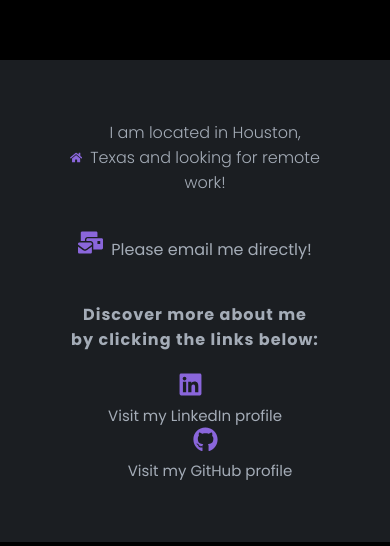
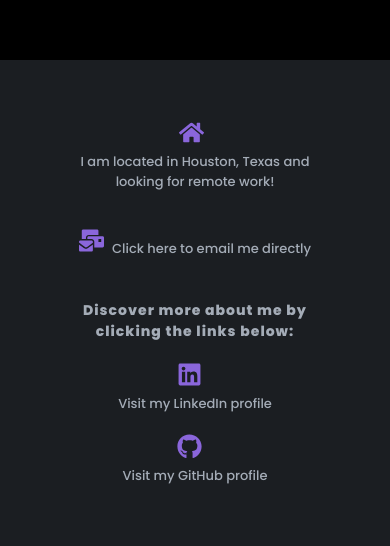
Before and after one commit to DronetDevDesign/dronetdevdesign-app, a React (Create React App) app: page / in a window 390 px wide. Shown: the part 1041-1587 px from the top of the page. Built offline with nearby package versions, Linux system fonts and the light colour scheme.

Commit message:
revised background image as well as footer links to reflect accurate web pages

```diff
--- a/src/components/Footer.js
+++ b/src/components/Footer.js
@@ -18,7 +18,7 @@ const Footer = () => {
           <div className='contact-section'>
             <div className='contact-me'>
               <div className='icons'>
-                <a href="mailto:ron@dronetdevdesign.com"><FaMailBulk size={25} style={{ color: '#8A66DB', marginRight: '8px' }} />Please email me directly!</a>
+                <a href="mailto:ron@dronetdevdesign.com"><FaMailBulk size={25} style={{ color: '#8A66DB', marginRight: '8px' }} />Click here to email me directly</a>
               </div>
             </div>
           </div>
--- a/src/components/FooterStyles.css
+++ b/src/components/FooterStyles.css
@@ -111,6 +111,39 @@
   font-size: 15px;
 }
 
-/* @media screen and (max-width: 769px) {
+@media screen and (max-width: 576px) {
+  .home-container {
+    display: inline-block;
+    margin-right: none;
+  }
 
-} */
+  .home-container p {
+  font-size: 13px;
+  font-weight: 500;
+  }
+
+  .icons a {
+    font-size: 13px;
+    font-weight: 500;
+  }
+
+  .social-media h4 {
+    font-size: 14px;
+    font-weight: 800;
+  }
+
+  .social-icons p {
+    font-size: 13px;
+    font-weight: 500;
+  }
+}
+
+@media screen and (max-width: 390px) {
+  .linkedin-icon p {
+  margin-bottom: 20px;
+}
+
+  .github-icon {
+  margin-left: 0px;
+}
+}
```
